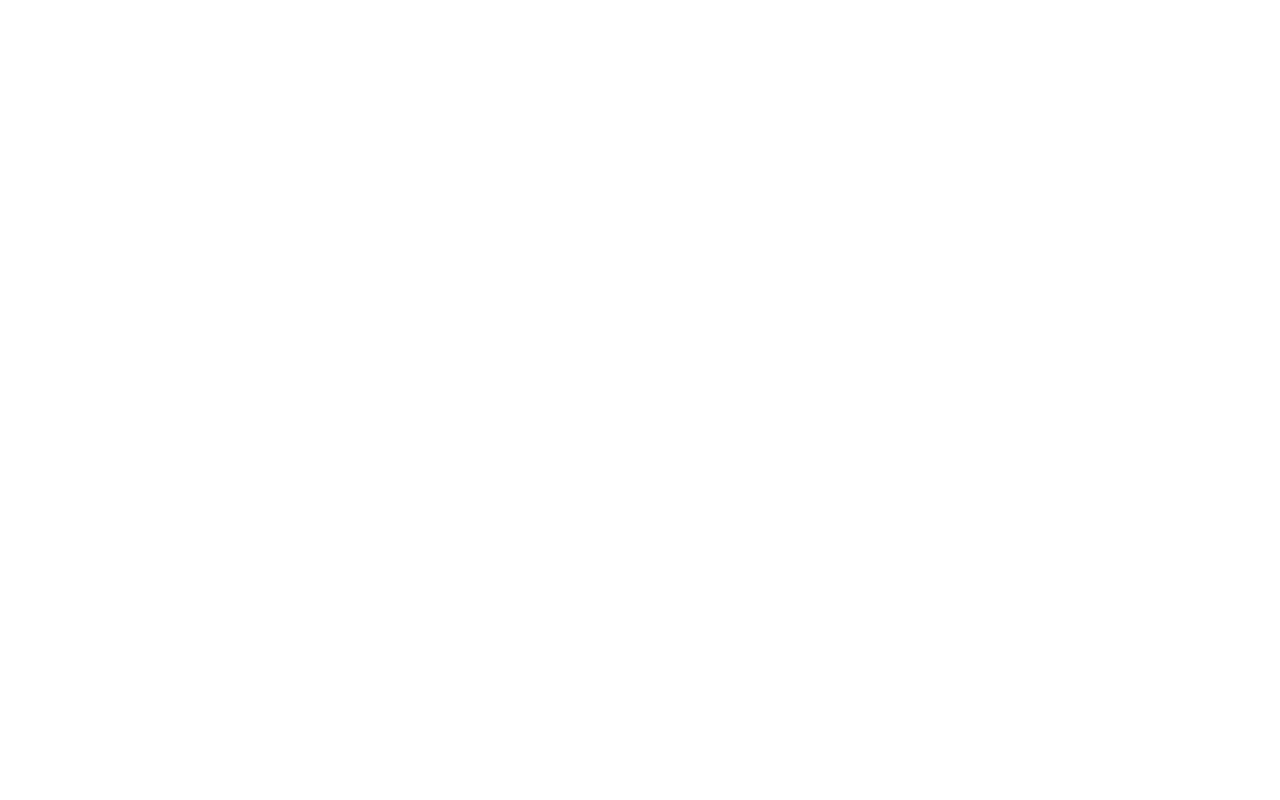
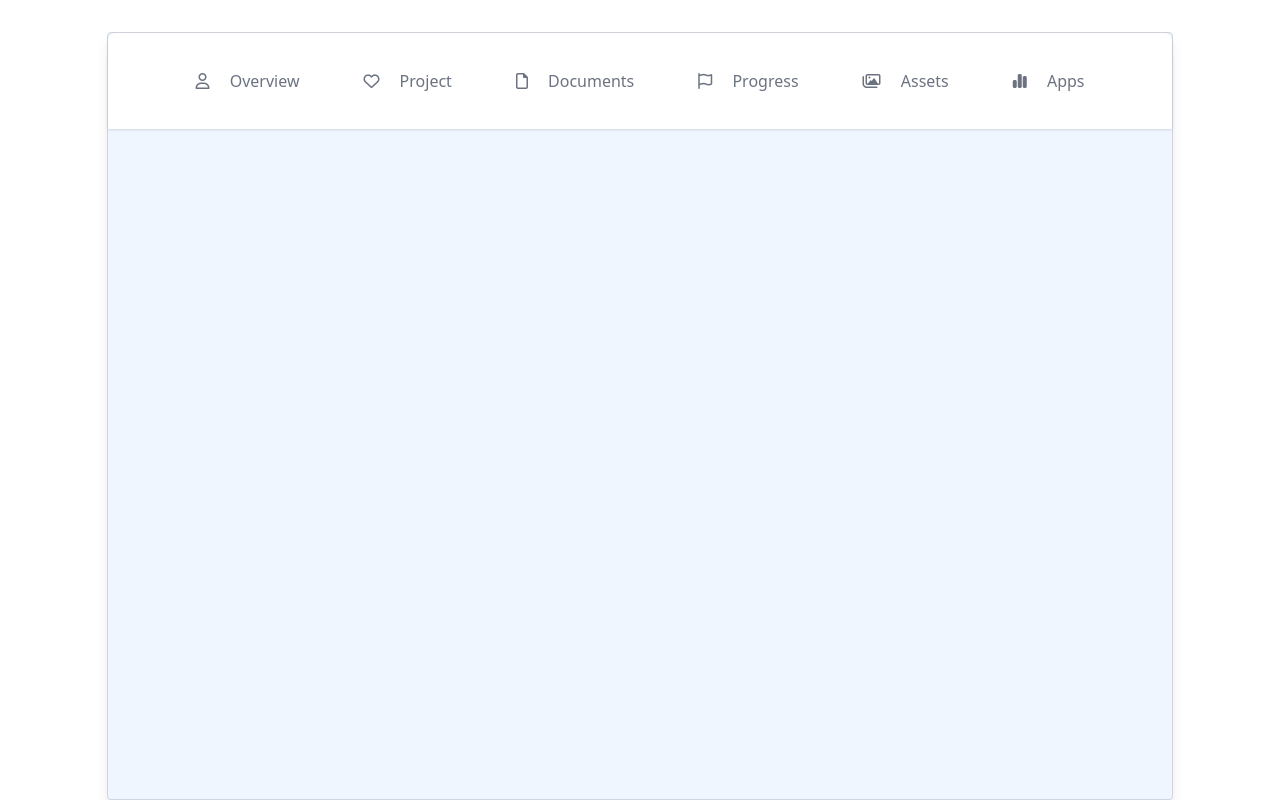
Before and after one commit to G-web007/tabs, a website: page index.html in a window 1280 px wide. Drawn offline with Linux system fonts and the light colour scheme.

Commit message:
add button and icons

```diff
--- a/index.html
+++ b/index.html
@@ -4,11 +4,22 @@
   <meta charset="UTF-8">
   <title>Tailwind Test</title>
   <link href="output.css" rel="stylesheet">
+  <!-- Fontawesome -->
+  <link rel="stylesheet" href="https://cdnjs.cloudflare.com/ajax/libs/font-awesome/6.7.2/css/all.min.css">
 </head>
-<body>
-
+<body class="flex justify-center pt-8 h-screen">
+  <div class="flex justify-center w-5/6 h-full rounded bg-blue-50 border border-gray-300 shadow-lg">
+   <div class="bg-white shadow w-full h-24 flex justify-center rounded-t-lg">
+      <button class="btn-nav"><i class="fa-regular fa-user pr-4"></i> Overview</button>
+      <button class="btn-nav"><i class="fa-regular fa-heart pr-4"></i> Project</button>
+      <button class="btn-nav"><i class="fa-regular fa-file pr-4"></i> Documents</button>
+      <button class="btn-nav"><i class="fa-regular fa-flag pr-4"></i> Progress</button>
+      <button class="btn-nav"><i class="fa-regular fa-images pr-4"></i> Assets</button>
+      <button class="btn-nav"><i class="fa-solid fa-chart-simple pr-4"></i> Apps</button>
+    </div>
+  </div>
 
   <!-- JavaScript -->
-   <script src="main.js"></script>
+  <script src="main.js"></script>
 </body>
 </html>
--- a/styles.css
+++ b/styles.css
@@ -1,3 +1,7 @@
 @tailwind base;
 @tailwind components;
 @tailwind utilities;
+
+.btn-nav {
+    @apply p-8 text-gray-500 hover:text-black;
+}
```
Also changed, not shown: img/avatar.png (deleted), output.css.
